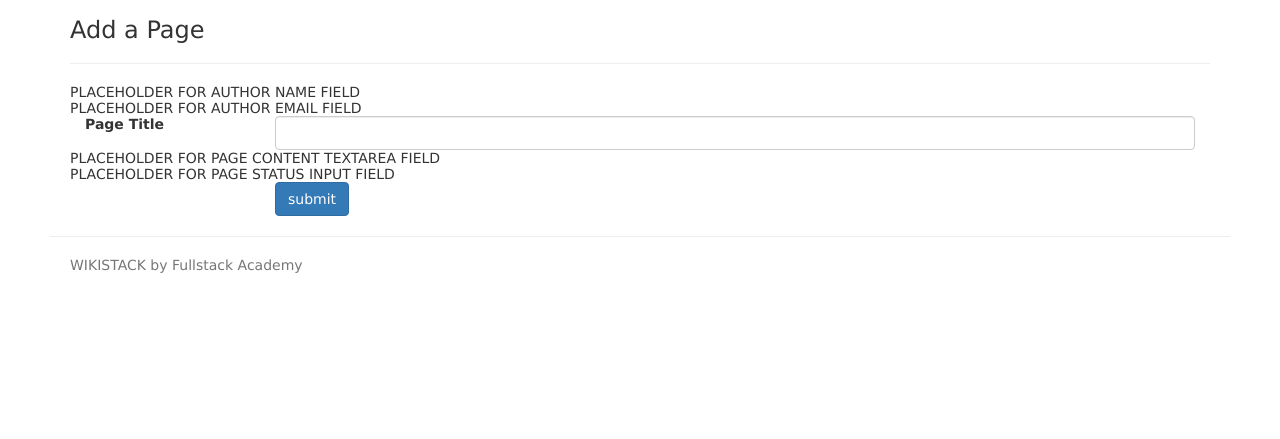
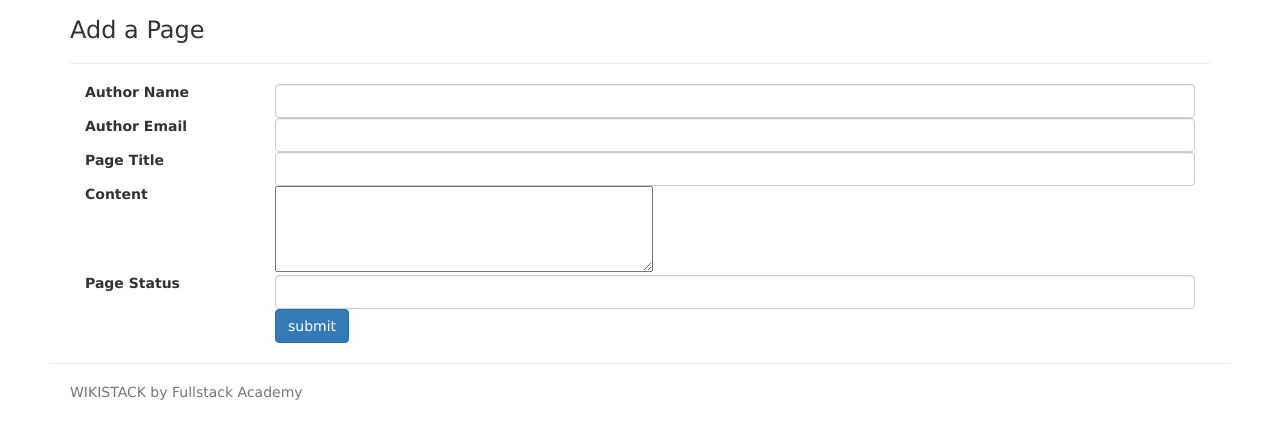
Before and after one commit to jenktam/wikistack, a website: page views/addpage.html in a window 1280 px wide. Shown: the part 53-492 px from the top of the page. Drawn offline with nearby package versions, Linux system fonts and the light colour scheme; files that its build step writes are made by us from their sources.

```diff
--- a/views/addpage.html
+++ b/views/addpage.html
@@ -5,9 +5,19 @@
   <hr>
   <form method="POST" action="/wiki/">
 
-    <div>PLACEHOLDER FOR AUTHOR NAME FIELD</div>
+    <div class="form-group">
+      <label for="author" class="col-sm-2 control-label">Author Name</label>
+      <div class="col-sm-10">
+        <input name="name" type="text" class="form-control"/>
+      </div>
+    </div>
 
-    <div>PLACEHOLDER FOR AUTHOR EMAIL FIELD</div>
+    <div class="form-group">
+      <label for="email" class="col-sm-2 control-label">Author Email</label>
+      <div class="col-sm-10">
+        <input name="email" type="email" class="form-control"/>
+      </div>
+    </div>
 
     <div class="form-group">
       <label for="title" class="col-sm-2 control-label">Page Title</label>
@@ -16,9 +26,20 @@
       </div>
     </div>
 
-    <div>PLACEHOLDER FOR PAGE CONTENT TEXTAREA FIELD</div>
+    <div class="form-group">
+      <label for="content" class="col-sm-2 control-label">Content</label>
+      <div class="col-sm-10">
+        <textarea name="content" cols="40" rows="5"></textarea>
+      </div>
+    </div>
 
-    <div>PLACEHOLDER FOR PAGE STATUS INPUT FIELD</div>
+    <div class="form-group">
+      <label for="page-status" class="col-sm-2 control-label">Page Status</label>
+      <div class="col-sm-10">
+        <input name="page-status" type="text" class="form-control"/>
+      </div>
+    </div>
+
 
     <div class="col-sm-offset-2 col-sm-10">
       <button type="submit" class="btn btn-primary">submit</button>
```
Also changed, not shown: models/index.js (+12 -2 lines), routes/wiki.js (+33 -2 lines).
